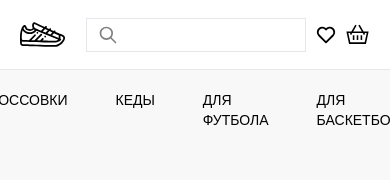
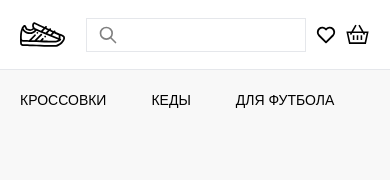
Before and after one commit to nikitkaaaaaa/react-sneakers-v2, a React (Create React App) app: page /products in a window 390 px wide. Shown: the top 180 px of the page. Built offline with nearby package versions, Linux system fonts and the light colour scheme; no server answers.

Commit message:
сделал адаптив блока выбора категории продукта, добавил округление цены на странице конкретного продукта

```diff
--- a/src/app/App.tsx
+++ b/src/app/App.tsx
@@ -1,5 +1,4 @@
 import React from "react";
-
 import { Link, Route, Routes } from "react-router-dom";
 
 import "../app/global.css";
@@ -28,7 +27,7 @@ const App = () => {
     <>
       <Header />
       <div className="container flex justify-center">
-        <div className="my-5 inline-flex gap-12 font-bosld  ">
+        <div className="category_products">
           {routesCategoryProducts.map((item, index) => (
             <Link
               key={index}
--- a/src/app/global.css
+++ b/src/app/global.css
@@ -19,6 +19,15 @@ body {
   margin: auto;
 }
 
+.category_products {
+  display: flex;
+  gap: 45px;
+  margin: 20px 0px;
+  overflow-x: auto;
+  white-space: nowrap;
+  scrollbar-width: none;
+}
+
 @media (max-width: 1700px) {
   .container {
     padding: 0px 20px;
--- a/src/pages/Product/RightSideProduct/RightSideProduct.tsx
+++ b/src/pages/Product/RightSideProduct/RightSideProduct.tsx
@@ -130,7 +130,7 @@ const RightSideProduct = ({
           >
             <div className="font-bold py-1">{item} EU</div>
             <div className="text-sm">
-              {index % 2 == 0 ? price : price && price * 1.05} ₽
+              {index % 2 == 0 ? price : price && Math.round(price * 1.05)} ₽
             </div>
           </div>
         ))}
```
